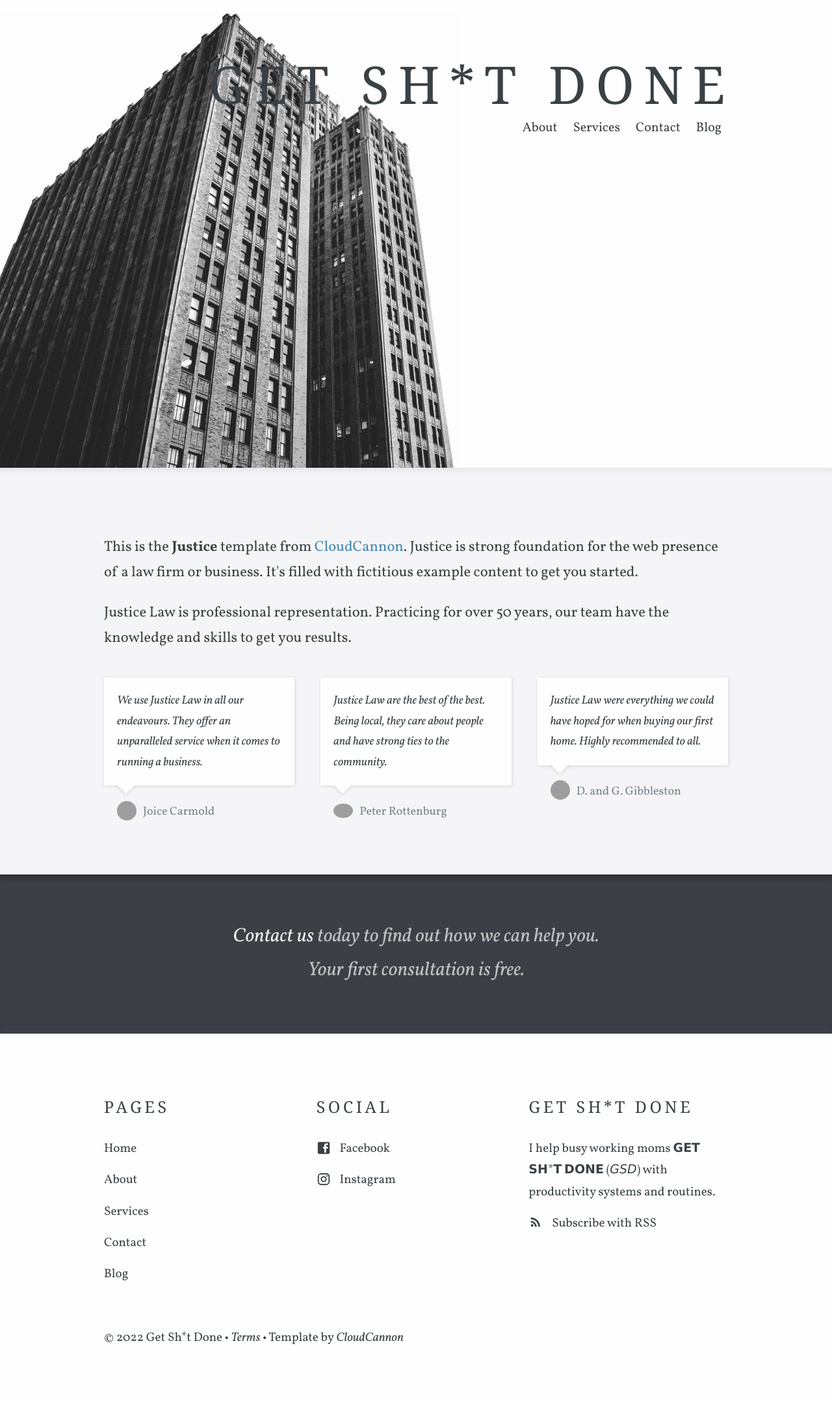
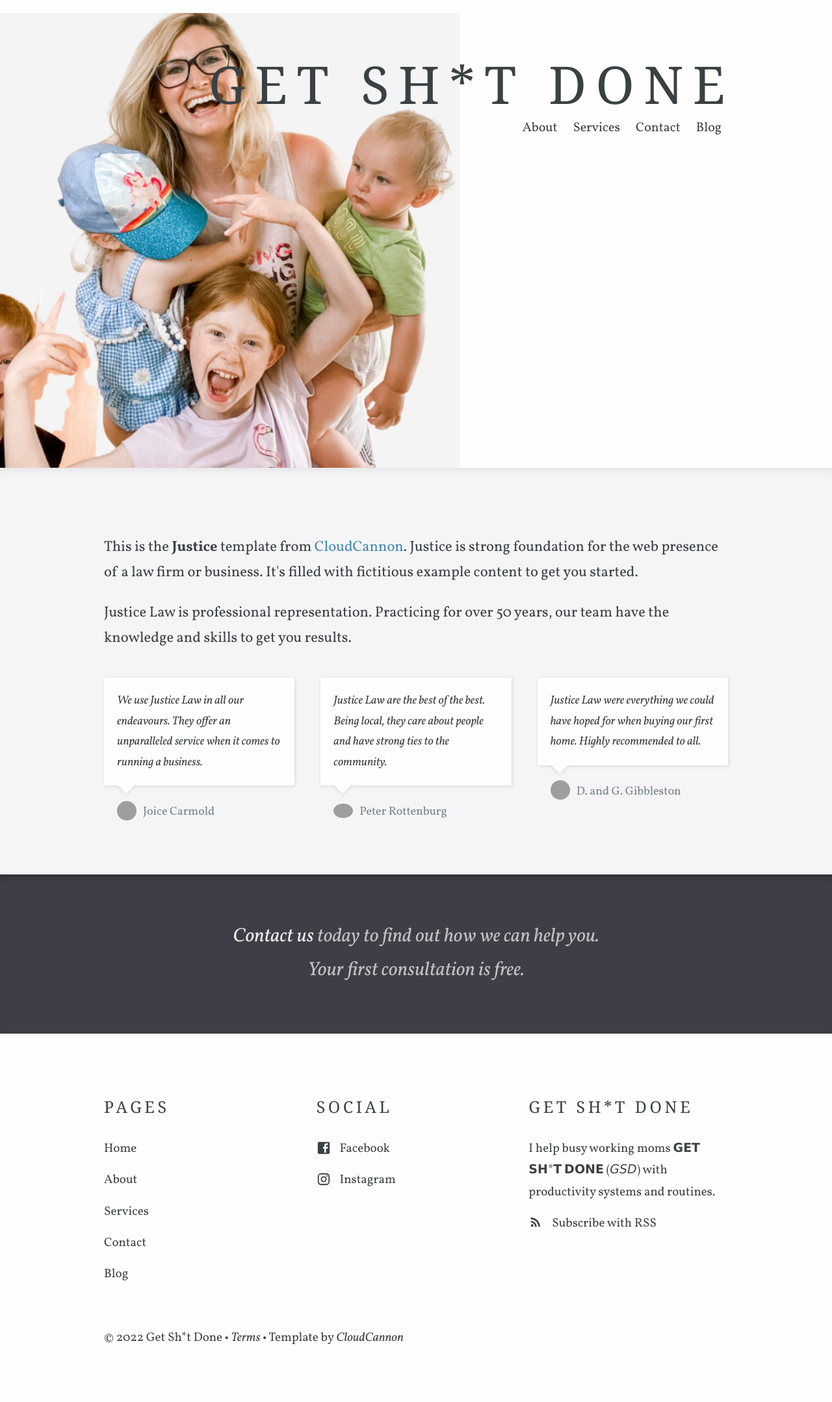
Before and after one commit to CloudCannon/justice-jekyll-template, a Jekyll site: the page built from index.html, in a window 1280 px wide. Shown: the whole page at 65% size. Built offline with Jekyll 4.4.1, drawn with Linux system fonts in a browser that asks for light colours; some web fonts are replaced; grey boxes are pictures that could not be loaded.

Commit message:
Update _config.yml

```diff
--- a/_config.yml
+++ b/_config.yml
@@ -37,8 +37,8 @@ defaults:
       path: ""
     values:
       layout: page
-      background_image_path: /uploads/building.jpg
-      image: /uploads/building.jpg
+      background_image_path: /uploads/homepage.jpg
+      image: /uploads/homepage.jpg
   -
     scope:
       path: ""
```
